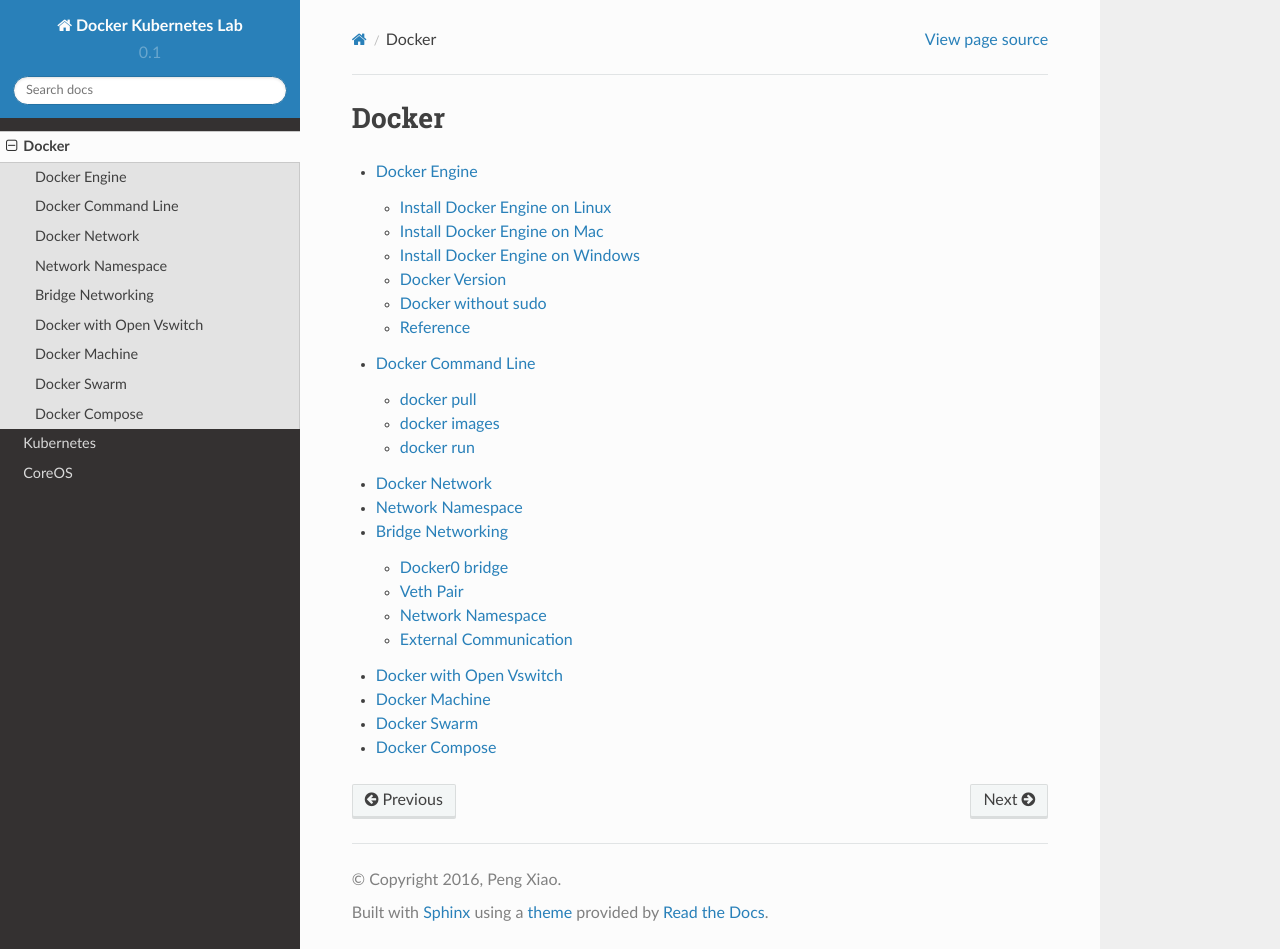
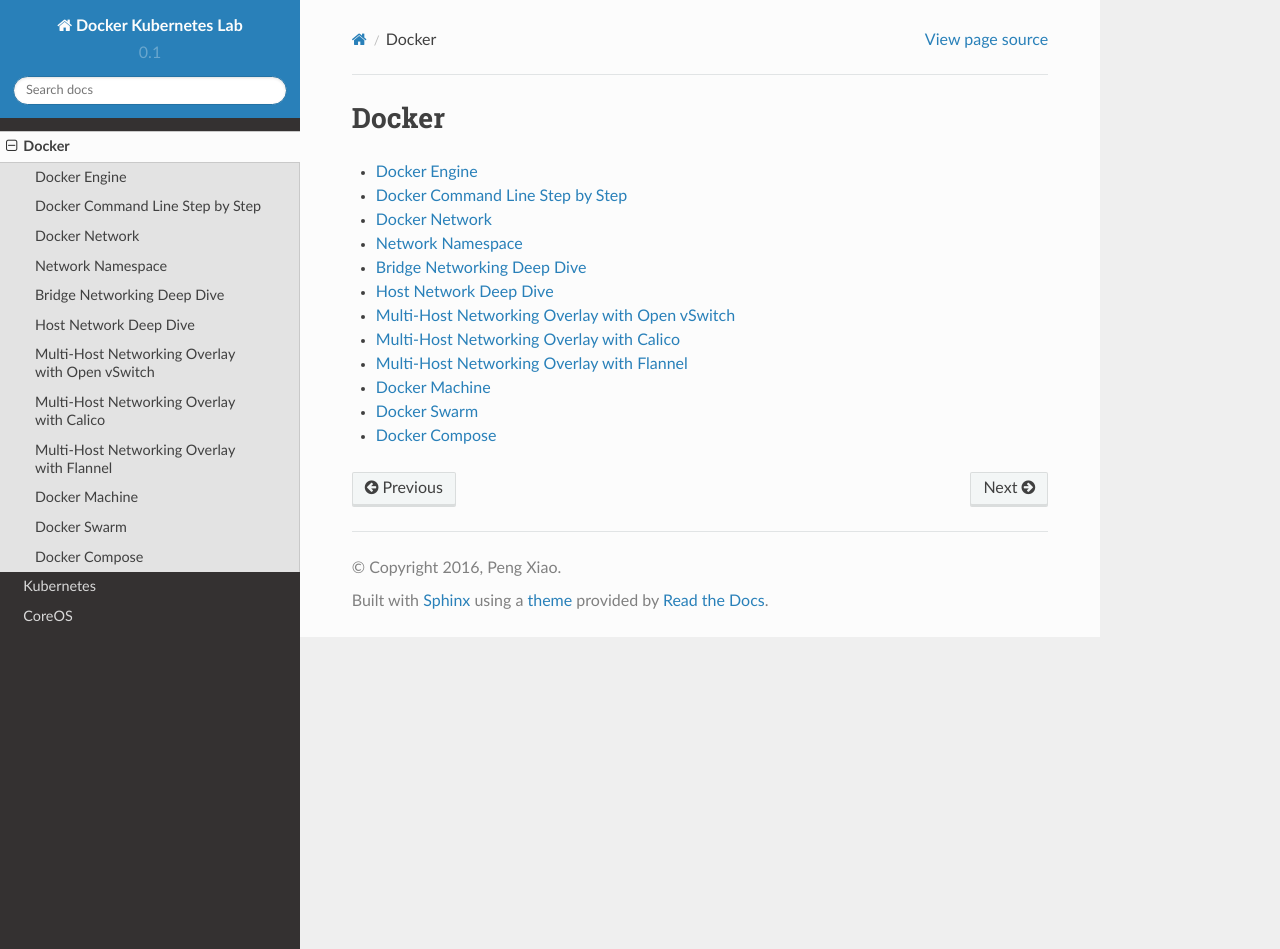
Before and after one commit to xiaopeng163/docker-k8s-lab, a Sphinx documentation site: the page built from docs/source/docker.rst, in a window 1280 px wide and 949 px high. Built offline with Sphinx 7.4.7 and the Read the Docs theme 2.0.0, drawn with Linux system fonts in a browser that asks for light colours; part of the change alters nothing that is shown.

Commit message:
add more
Signed-off-by: Peng Xiao <xiaoquwl@gmail.com>

```diff
--- a/docs/source/docker.rst
+++ b/docs/source/docker.rst
@@ -2,14 +2,17 @@ Docker
 =======
 
 .. toctree::
-   :maxdepth: 2
+   :maxdepth: 1
 
    docker/docker-engine
    docker/docker-cli
    docker/docker-network
    docker/netns
    docker/bridged-network
+   docker/host-network
    docker/docker-ovs
+   docker/docker-calico
+   docker/docker-flannel
    docker/docker-machine
    docker/docker-swarm
    docker/docker-compose
--- a/docs/source/docker/bridged-network.rst
+++ b/docs/source/docker/bridged-network.rst
@@ -1,5 +1,5 @@
-Bridge Networking
-==================
+Bridge Networking Deep Dive
+===========================
 
 The bridge network represents the docker0 network present in all Docker installations. Unless you specify otherwise with
 the ``docker run --network=<NETWORK> option``, the Docker daemon connects containers to this network by default.
--- /dev/null
+++ b/docs/source/docker/docker-calico.rst
@@ -0,0 +1,2 @@
+Multi-Host Networking Overlay with Calico
+=========================================
--- a/docs/source/docker/docker-cli.rst
+++ b/docs/source/docker/docker-cli.rst
@@ -1,5 +1,5 @@
-Docker Command Line
-===================
+Docker Command Line Step by Step
+================================
 
 docker pull
 ------------
--- /dev/null
+++ b/docs/source/docker/docker-flannel.rst
@@ -0,0 +1,2 @@
+Multi-Host Networking Overlay with Flannel
+==========================================
--- a/docs/source/docker/docker-ovs.rst
+++ b/docs/source/docker/docker-ovs.rst
@@ -1,2 +1,2 @@
-Docker with Open Vswitch
-========================
+Multi-Host Networking Overlay with Open vSwitch
+===============================================
--- /dev/null
+++ b/docs/source/docker/host-network.rst
@@ -0,0 +1,122 @@
+Host Network Deep Dive
+======================
+
+In host network mode, the container and the host will be in the same network namespace.
+
+Docker version for this lab:
+
+.. code-block:: bash
+
+  $ docker version
+  Client:
+   Version:      1.11.2
+   API version:  1.23
+   Go version:   go1.5.4
+   Git commit:   b9f10c9
+   Built:        Wed Jun  1 21:23:11 2016
+   OS/Arch:      linux/amd64
+
+  Server:
+   Version:      1.11.2
+   API version:  1.23
+   Go version:   go1.5.4
+   Git commit:   b9f10c9
+   Built:        Wed Jun  1 21:23:11 2016
+   OS/Arch:      linux/amd64
+   docker
+
+Start a container in host network mode with ``--net=host``.
+
+.. code-block:: bash
+
+  $ docker run -d --name test3 --net=host centos:7 /bin/bash -c "while true; do sleep 3600; done"
+  c05d6d379459a651dbd6a98606328236063c541842db5e456767c219e2c52716
+  $ ip link
+  1: lo: <LOOPBACK,UP,LOWER_UP> mtu 65536 qdisc noqueue state UNKNOWN mode DEFAULT
+      link/loopback 00:00:00:00:00:00 brd 00:00:00:00:00:00
+  2: eth0: <BROADCAST,MULTICAST,UP,LOWER_UP> mtu 9001 qdisc pfifo_fast state UP mode DEFAULT qlen 1000
+      link/ether 06:95:4a:1f:08:7f brd ff:ff:ff:ff:ff:ff
+  3: docker0: <NO-CARRIER,BROADCAST,MULTICAST,UP> mtu 1500 qdisc noqueue state DOWN mode DEFAULT
+      link/ether 02:42:d6:23:e6:18 brd ff:ff:ff:ff:ff:ff
+  $ docker network inspect host
+  [
+      {
+          "Name": "host",
+          "Id": "c363d9a92877e78cb33e7e5dd7884babfd6d05ae2100162fca21f756fe340b79",
+          "Scope": "local",
+          "Driver": "host",
+          "EnableIPv6": false,
+          "IPAM": {
+              "Driver": "default",
+              "Options": null,
+              "Config": []
+          },
+          "Internal": false,
+          "Containers": {
+              "c05d6d379459a651dbd6a98606328236063c541842db5e456767c219e2c52716": {
+                  "Name": "test3",
+                  "EndpointID": "929c58100f6e4356eadccbe2f44bf1ce40567763594266831259d012cd76e4d6",
+                  "MacAddress": "",
+                  "IPv4Address": "",
+                  "IPv6Address": ""
+              }
+          },
+          "Options": {},
+          "Labels": {}
+      }
+  ]
+
+Unlike bridge network mode, there is no veth pair. Go to the inside of the container.
+
+.. code-block:: bash
+
+  $ docker exec -it test3 bash
+  # yum install net-tools -y
+  # ifconfig
+  docker0: flags=4099<UP,BROADCAST,MULTICAST>  mtu 1500
+          inet 172.17.0.1  netmask 255.255.0.0  broadcast 0.0.0.0
+          inet6 fe80::42:d6ff:fe23:e618  prefixlen 64  scopeid 0x20<link>
+          ether 02:42:d6:23:e6:18  txqueuelen 0  (Ethernet)
+          RX packets 6624  bytes 359995 (351.5 KiB)
+          RX errors 0  dropped 0  overruns 0  frame 0
+          TX packets 11019  bytes 16432384 (15.6 MiB)
+          TX errors 0  dropped 0 overruns 0  carrier 0  collisions 0
+
+  eth0: flags=4163<UP,BROADCAST,RUNNING,MULTICAST>  mtu 9001
+          inet 172.31.43.155  netmask 255.255.240.0  broadcast 172.31.47.255
+          inet6 fe80::495:4aff:fe1f:87f  prefixlen 64  scopeid 0x20<link>
+          ether 06:95:4a:1f:08:7f  txqueuelen 1000  (Ethernet)
+          RX packets 1982838  bytes 765628507 (730.1 MiB)
+          RX errors 0  dropped 0  overruns 0  frame 0
+          TX packets 2689881  bytes 330857410 (315.5 MiB)
+          TX errors 0  dropped 0 overruns 0  carrier 0  collisions 0
+
+  lo: flags=73<UP,LOOPBACK,RUNNING>  mtu 65536
+          inet 127.0.0.1  netmask 255.0.0.0
+          inet6 ::1  prefixlen 128  scopeid 0x10<host>
+          loop  txqueuelen 0  (Local Loopback)
+          RX packets 6349  bytes 8535636 (8.1 MiB)
+          RX errors 0  dropped 0  overruns 0  frame 0
+          TX packets 6349  bytes 8535636 (8.1 MiB)
+          TX errors 0  dropped 0 overruns 0  carrier 0  collisions 0
+  # ping www.google.com
+  PING www.google.com (172.217.3.196) 56(84) bytes of data.
+  64 bytes from sea15s12-in-f196.1e100.net (172.217.3.196): icmp_seq=1 ttl=43 time=7.34 ms
+  64 bytes from sea15s12-in-f4.1e100.net (172.217.3.196): icmp_seq=2 ttl=43 time=7.35 ms
+  ^C
+  --- www.google.com ping statistics ---
+  2 packets transmitted, 2 received, 0% packet loss, time 1001ms
+  rtt min/avg/max/mdev = 7.342/7.346/7.350/0.004 ms
+
+The container has the same ip/mac address as the host. we see that when using host mode networking,
+the container effectively inherits the IP address from its host. This mode is faster than the bridge
+mode (because there is no routing overhead), but it exposes the container directly to the public network,
+with all its security implications [#f1]_.
+
+
+
+
+Reference
+----------
+
+.. [#f1] https://www.oreilly.com/learning/what-is-docker-networking
```
